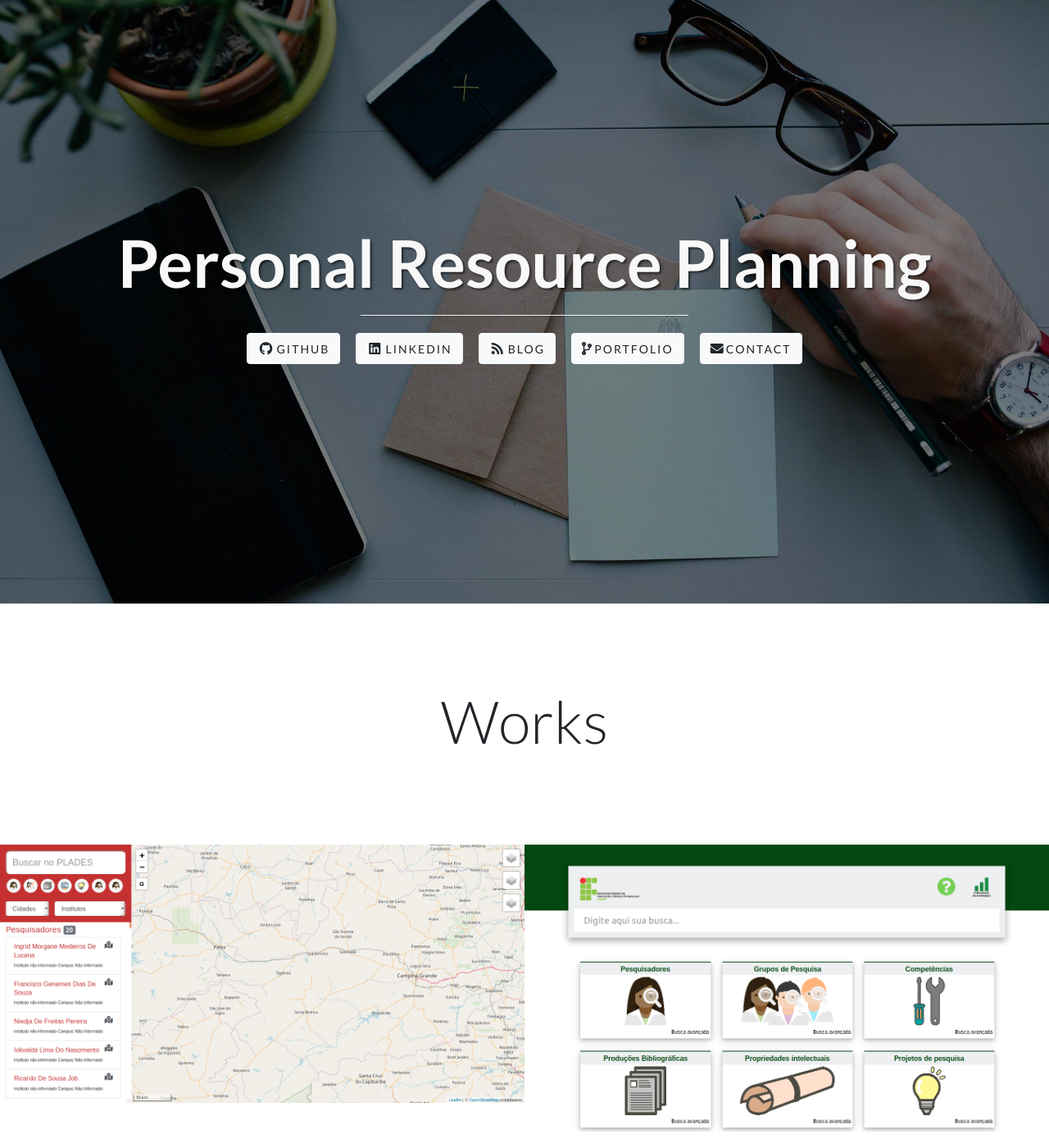
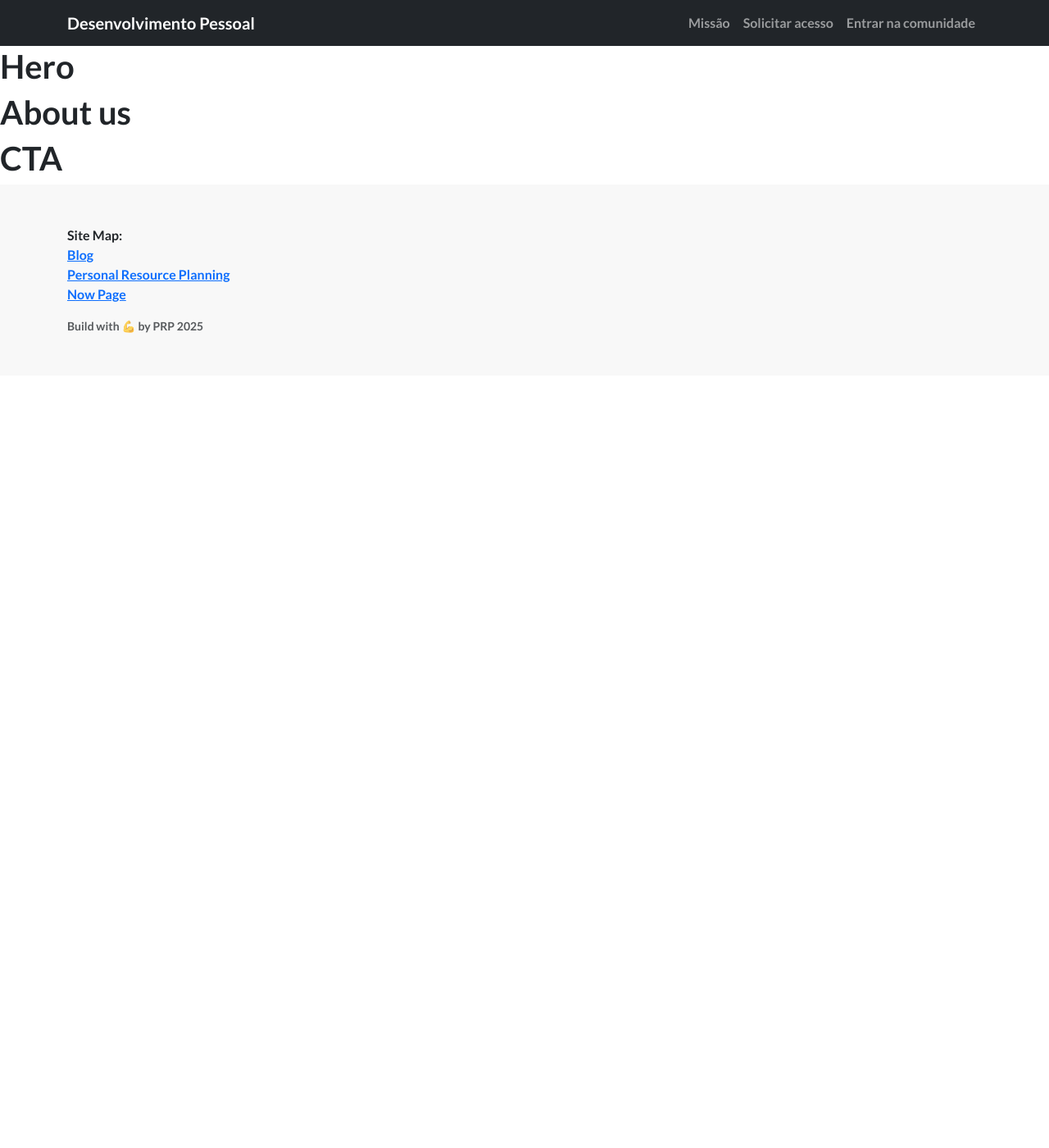
Before and after one commit to prp-brasil/lp, a Jekyll site: the page built from index.html, in a window 1280 px wide and 1400 px high. Shown: the whole window at 82% size. Built offline with Jekyll 4.4.1, drawn with Linux system fonts in a browser that asks for light colours; nearby versions of some CDN libraries.

Commit message:
feat: navbar

```diff
--- a/_config.yml
+++ b/_config.yml
@@ -9,7 +9,7 @@ email: kelvinromero@gmail.com
 author: Kelvin Romero Meira de Oliveira Cordeiro
 description: >
   Kelvin Romero Meira de Oliveira Cordeiro.
-copyright: 'Copyright &copy; 2018 Kelvin Romero. All Rights Reserved.'
+copyright: 'Build with 💪 by PRP 2025'
 credits:
 
 # ----------------------- #
--- /dev/null
+++ b/_includes/about_us.html
@@ -0,0 +1 @@
+<h1>About us</h1>
--- /dev/null
+++ b/_includes/call_to_action.html
@@ -0,0 +1 @@
+<h1>CTA</h1>
--- a/_includes/head.html
+++ b/_includes/head.html
@@ -9,8 +9,7 @@
     <title>{% if page.title %}{{ page.title }}{% else %}{{ site.title }}{% endif %}</title>
 
     <!-- Bootstrap Core CSS -->
-    <link rel="stylesheet" href="https://stackpath.bootstrapcdn.com/bootstrap/4.2.1/css/bootstrap.min.css" integrity="sha384-GJzZqFGwb1QTTN6wy59ffF1BuGJpLSa9DkKMp0DgiMDm4iYMj70gZWKYbI706tWS" crossorigin="anonymous">
-
+    <link href="https://cdn.jsdelivr.net/npm/bootstrap@5.3.3/dist/css/bootstrap.min.css" rel="stylesheet" integrity="sha384-QWTKZyjpPEjISv5WaRU9OFeRpok6YctnYmDr5pNlyT2bRjXh0JMhjY6hW+ALEwIH" crossorigin="anonymous">
     <!-- <link rel="stylesheet" href="/assets/css/bootstrap.min.css"> -->
 
     <!-- Custom CSS -->
@@ -25,6 +24,7 @@
     <!--[if lt IE 9]>
         <script src="https://oss.maxcdn.com/libs/html5shiv/3.7.0/html5shiv.js"></script>
         <script src="https://oss.maxcdn.com/libs/respond.js/1.4.2/respond.min.js"></script>
+        <script src="https://cdn.jsdelivr.net/npm/bootstrap@5.3.3/dist/js/bootstrap.bundle.min.js" integrity="sha384-YvpcrYf0tY3lHB60NNkmXc5s9fDVZLESaAA55NDzOxhy9GkcIdslK1eN7N6jIeHz" crossorigin="anonymous"></script>
     <![endif]-->
 
 </head>
--- /dev/null
+++ b/_includes/hero.html
@@ -0,0 +1 @@
+<h1>Hero</h1>
--- a/_includes/navbar.html
+++ b/_includes/navbar.html
@@ -1,30 +1,28 @@
-<nav class="navbar navbar-expand-lg navbar-light bg-light">
+<nav class="navbar navbar-expand-lg navbar-dark bg-dark border-bottom border-light">
+  <div class="container">
 
-  <button class="navbar-toggler" type="button" data-toggle="collapse" data-target="#navbarTogglerDemo03" aria-controls="navbarTogglerDemo03" aria-expanded="false" aria-label="Toggle navigation">
+    <a class="navbar-brand" href="/">Desenvolvimento Pessoal</a>
+
+    <button class="navbar-toggler"
+            type="button"
+            data-toggle="collapse"
+            data-target="#navMenu"
+            aria-controls="navMenu" aria-expanded="false" aria-label="Toggle navigation">
       <span class="navbar-toggler-icon"></span>
     </button>
 
-  <div class="collapse navbar-collapse" id="navbarTogglerDemo03">
-    <ul class="navbar-nav mr-auto mt-2 mt-lg-0">
-
-
-      <li class="nav-item active">
-        <a class="nav-link" href="/blog">Blog Home <span class="sr-only">(current)</span></a>
+    <div class="collapse navbar-collapse flex-grow-0" id="navMenu">
+      <ul class="navbar-nav mr-auto mt-2 mt-lg-0 align-self-end">
+        <li class="nav-item">
+          <a class="nav-link" href="/blog">Missão <span class="sr-only">(current)</span></a>
         </li>
-
         <li class="nav-item">
-        <a class="nav-link" href="/now">Now page</a>
+          <a class="nav-link" href="/blog">Solicitar acesso <span class="sr-only">(current)</span></a>
         </li>
-
         <li class="nav-item">
-        <a class="nav-link" href="/#portfolio" tabindex="-1" aria-disabled="true">Portfolio</a>
+          <a class="nav-link" href="/blog">Entrar na comunidade <span class="sr-only">(current)</span></a>
         </li>
-
-
       </ul>
-
-
-
     </div>
-  <a class="navbar-brand" href="/">Kelvin Romero</a>
+  </div>
 </nav>
--- a/_layouts/landing.html
+++ b/_layouts/landing.html
@@ -3,9 +3,11 @@
 	{% include head.html %}
 
 	<body>
-		{% include landing_section.html %}
-		{% include portfolio_section.html %}
-		{% include contact_section.html %}
+		{% include navbar.html %}
+		{% include hero.html %}
+		{% include about_us.html %}
+		{% include call_to_action.html %}
+		{% include footer.html %}
 		{% include js.html %}
 	</body>
 </html>
--- a/compose.yml
+++ b/compose.yml
@@ -4,4 +4,4 @@ services:
     ports:
       - "4000:4000"
     volumes:
-      - ./:/app
+      - ./:/usr/src/app
```
Also changed, not shown: _layouts/blog.html (deleted, +0 -13 lines), _layouts/default.html (deleted, +0 -13 lines). Lines whose indentation alone changed are shown as unchanged.
